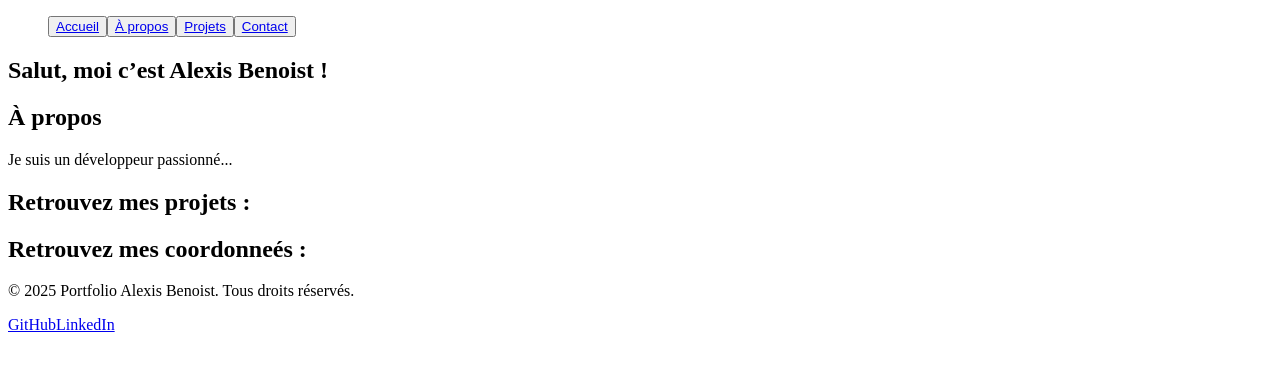
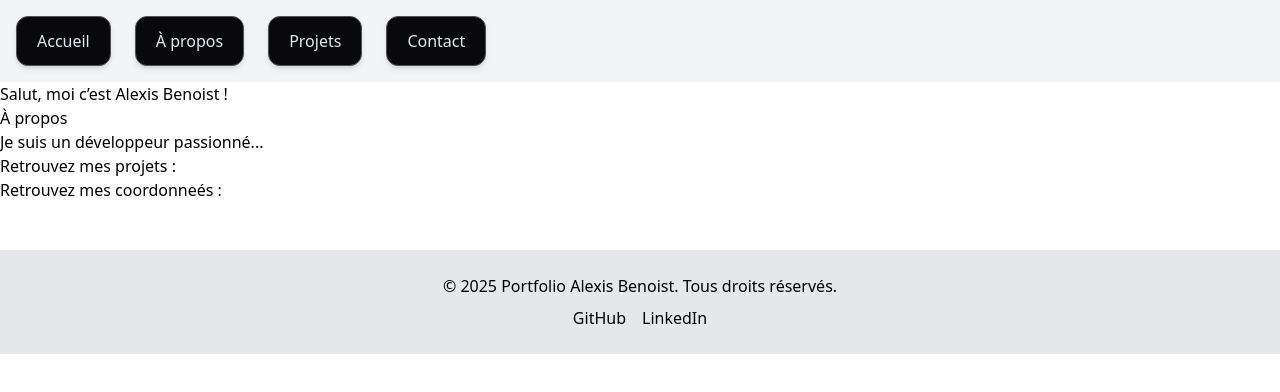
Before and after one commit to AlexisBenoistG/portfolio-Alexis-Benoist, a React (Vite) app: page / in a window 1280 px wide. Shown: the top 392 px of the page. Built offline with nearby package versions, Linux system fonts and the light colour scheme.

Commit message:
Feat: Update config files

```diff
--- a/package.json
+++ b/package.json
@@ -21,11 +21,14 @@
     "@types/react": "^19.2.5",
     "@types/react-dom": "^19.2.3",
     "@vitejs/plugin-react": "^5.1.1",
+    "autoprefixer": "^10.4.22",
     "eslint": "^9.39.1",
     "eslint-plugin-react-hooks": "^7.0.1",
     "eslint-plugin-react-refresh": "^0.4.24",
     "gh-pages": "^6.3.0",
     "globals": "^16.5.0",
+    "postcss": "^8.5.6",
+    "tailwindcss": "^3.3.3",
     "vite": "^7.2.4"
   }
 }
--- /dev/null
+++ b/tailwind.config.js
@@ -0,0 +1,11 @@
+/** @type {import('tailwindcss').Config} */
+export default {
+  content: [
+    "./index.html",
+    "./src/**/*.{js,jsx,ts,tsx}"
+  ],
+  theme: {
+    extend: {},
+  },
+  plugins: [],
+};
```
Also changed, not shown: vite.config.js (+4 -5 lines), 1 other file (tests, documents, lock files or other folders).
